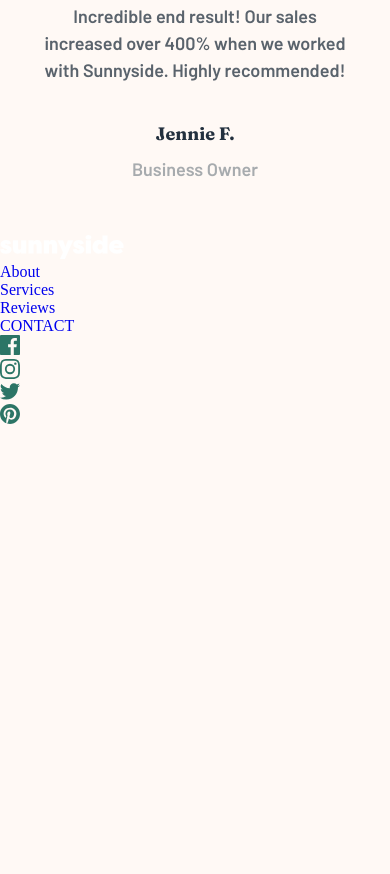
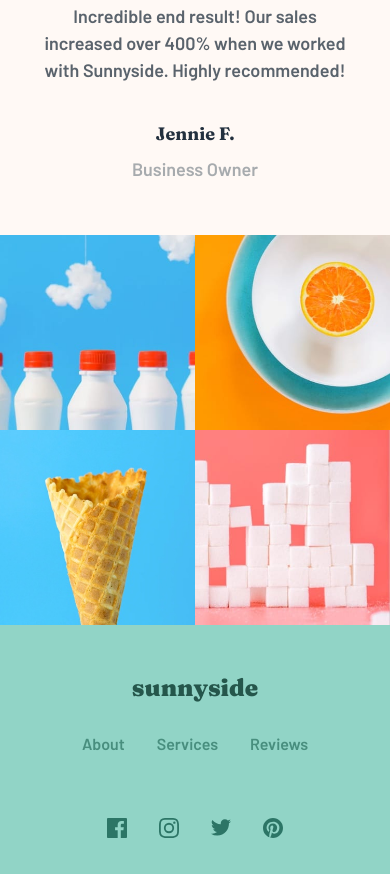
Before and after one commit to mikeanthony23/sunnyside-agency-landing-page, a website built with Parcel: page index.html in a window 390 px wide. Shown: the part 4439-5313 px from the top of the page. Before the commit the page ends 4867 px from the top, so only its background shows below. Built offline with nearby package versions, Linux system fonts and the light colour scheme.

Commit message:
done styling mobile responsiveness

```diff
--- a/index.html
+++ b/index.html
@@ -129,33 +129,36 @@
       </div>
 
     </section>
-    <figure>
-      <figure>
-        <!-- <img src="./src/images/desktop/image-gallery-milkbottles.jpg" alt="image of milkbottles"> -->
-      </figure>
-      <figure>
-        <!-- <img src="./src/images/desktop/image-gallery-orange.jpg" alt="image of orange"> -->
-      </figure>
-      <figure>
-        <!-- <img src="./src/images/desktop/image-gallery-cone.jpg" alt="image of cone"> -->
+    <figure class="image-gallery">
 
-      </figure>
-      <figure>
-        <!-- <img src="./src/images/desktop/image-gallery-sugarcubes.jpg" alt="image of sugarcubes"> -->
+      <!-- <img src="./src/images/desktop/image-gallery-milkbottles.jpg" alt="image of milkbottles"> -->
+      <img class="image-gallery-1" src="./src/images/mobile/image-gallery-milkbottles.jpg" alt="image of milkbottles">
 
-      </figure>
+
+      <!-- <img src="./src/images/desktop/image-gallery-orange.jpg" alt="image of orange"> -->
+      <img class="image-gallery-2" src="./src/images/mobile/image-gallery-orange.jpg" alt="image of orange">
+
+
+      <!-- <img src="./src/images/desktop/image-gallery-cone.jpg" alt="image of cone"> -->
+      <img class="image-gallery-3" src="./src/images/mobile/image-gallery-cone.jpg" alt="image of cone">
+
+
+      <!-- <img src="./src/images/desktop/image-gallery-sugarcubes.jpg" alt="image of sugarcubes"> -->
+      <img class="image-gallery-4" src="./src/images/mobile/image-gallery-sugar-cubes.jpg" alt="image of sugarcubes">
+
     </figure>
-    <footer id="contact">
-      <div>
-        <a href="#"><img src="./src/images/logo.svg" alt=""></a>
-      </div>
-      <ul>
+
+    <footer id="contact" class="footer">
+
+      <!-- <a href="#"><img class="test" src="./src/images/logo.svg" alt=""></a> -->
+      <h2><a href="#">sunnyside</a></h2>
+
+      <ul class="footer-nav-links">
         <li><a href="#about">About</a></li>
         <li><a href="#services">Services</a></li>
         <li><a href="#reviews">Reviews</a></li>
-        <li><a href="#contact">CONTACT</a></li>
       </ul>
-      <ul>
+      <ul class="social-media-icons">
         <li><a href=""><img src="./src/images/icon-facebook.svg" alt=""></a></li>
         <li><a href=""><img src="./src/images/icon-instagram.svg" alt=""></a></li>
         <li><a href=""><img src="./src/images/icon-twitter.svg" alt=""></a></li>
--- a/src/scss/abstracts/_resets.scss
+++ b/src/scss/abstracts/_resets.scss
@@ -15,7 +15,7 @@ html {
 }
 
 body {
-  background-color: $bg-color;
+  background-color: $bg-color1;
 }
 
 .overlay-show {
--- a/src/scss/abstracts/_variables.scss
+++ b/src/scss/abstracts/_variables.scss
@@ -8,7 +8,7 @@ $yellow: hsl(51, 100%, 49%);
 $dark-cyan1: hsl(167, 40%, 24%); // (graphic design text)
 $dark-cyan2: hsl(198, 62%, 26%); // (photography text)
 $dark-blue: hsl(198, 62%, 26%); // (footer)
-
+$footer-font: hsl(166, 33%, 42%);
 //secondary colors
 $dark-blue1: hsl(212, 27%, 19%);
 $dark-blue2: hsl(213, 9%, 39%);
@@ -17,7 +17,8 @@ $grayish-blue: hsl(210, 4%, 67%);
 $white: hsl(0, 0%, 100%);
 
 //bg color
-$bg-color: hsl(26, 100%, 98%);
+$bg-color1: hsl(26, 100%, 98%);
+$bg-color2: hsl(167, 44%, 70%);
 
 //font size
 $pri-size: 1.125rem;
@@ -27,5 +28,5 @@ $pri-font: 'Barlow', sans-serif;
 $sec-font: 'Fraunces', serif;
 
 //links
-$active-link: #f6d20a;
+$active-link: hsl(51, 93%, 50%);
 $non-active-link: #f7ebb1;
--- a/src/scss/layout/_footer.scss
+++ b/src/scss/layout/_footer.scss
@@ -0,0 +1,66 @@
+@use '../abstracts/abstractsIndex' as *;
+
+.footer {
+  background-color: $bg-color2;
+  display: flex;
+  flex-direction: column;
+  align-items: center;
+
+  & h2 {
+    margin-top: 2em;
+  }
+
+  & h2 a {
+    margin-top: 2em;
+    font-family: $sec-font;
+    font-weight: 900;
+    color: $dark-cyan1;
+  }
+}
+
+.footer-nav-links {
+  display: flex;
+  flex-direction: row;
+  margin: 2em;
+  & a {
+    margin: 1em;
+    font-family: $pri-font;
+    color: $footer-font;
+  }
+}
+
+.social-media-icons {
+  display: flex;
+  justify-content: center;
+  flex-direction: row;
+  align-items: center;
+  margin: 1em 0;
+  & img {
+    padding: 1em;
+  }
+}
+
+/** IMAGE GALLERY **/
+.image-gallery {
+  display: grid;
+  grid-template-columns: 50vw 50vw;
+  grid-template-areas:
+    'milk oranges'
+    'cone sugar';
+  & img {
+    width: 100%;
+  }
+}
+
+.image-gallery-1 {
+  grid-area: milk;
+}
+.image-gallery-2 {
+  grid-area: oranges;
+}
+.image-gallery-3 {
+  grid-area: cone;
+}
+.image-gallery-4 {
+  grid-area: sugar;
+}
```
